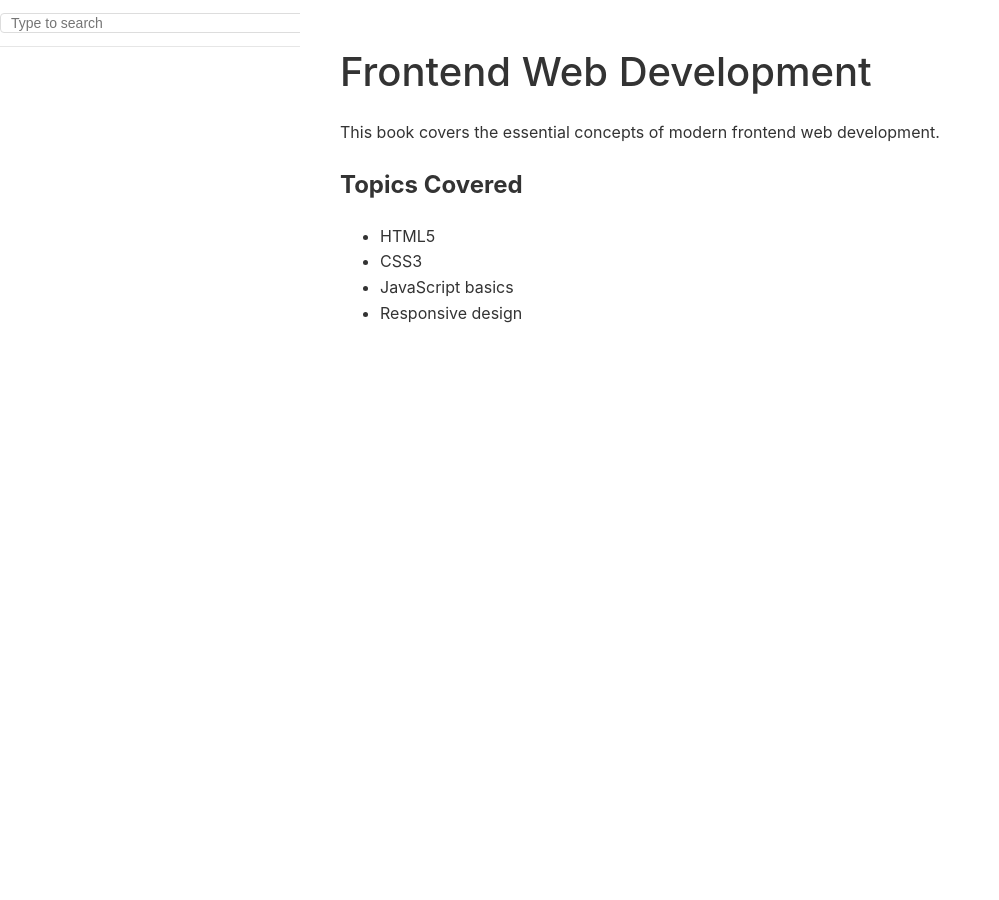
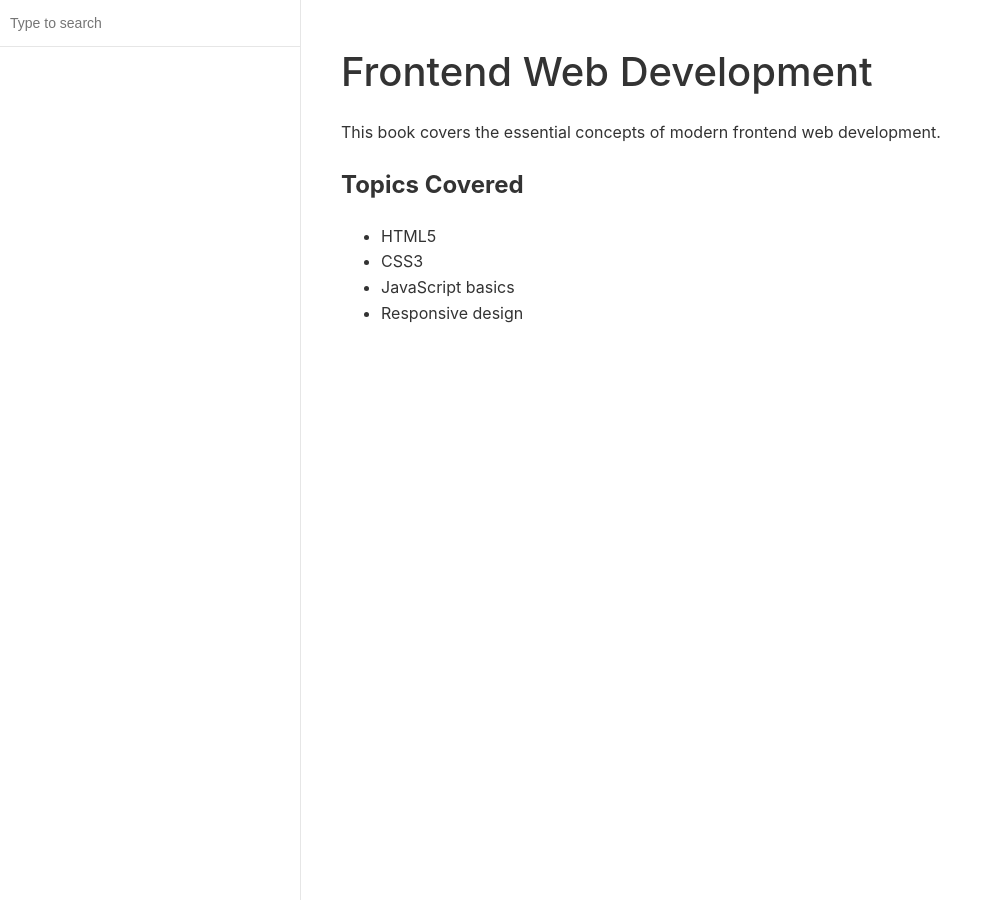
Before and after one commit to tayheau/tayheau.github.io, a Jekyll site: the page built from _notes/web-dev/index.md, in a window 1280 px wide. Shown: the whole page, without its empty margins (0-999 px from the left). Built offline with Jekyll 4.4.1, drawn with Linux system fonts in a browser that asks for light colours.

Commit message:
Update book.html

```diff
--- a/_layouts/book.html
+++ b/_layouts/book.html
@@ -18,11 +18,11 @@
     .sidebar {
       width: 300px;
       background-color: #fff;
-      border-right: 0px solid #e6e6e6;
+      border-right: 1px solid #e6e6e6;
       overflow-y: auto;
     }
     .sidebar-search input:focus {
-      border: none;
+      outline: none;
     }
     .sidebar-search {
       padding: 10px 0px;
@@ -32,7 +32,7 @@
     .sidebar-search input {
       width: 100%;
       padding-left: 10px;
-      border: 1px solid #ddd;
+      border: none;
       border-radius: 4px;
       font-size: 14px;
     }
```
